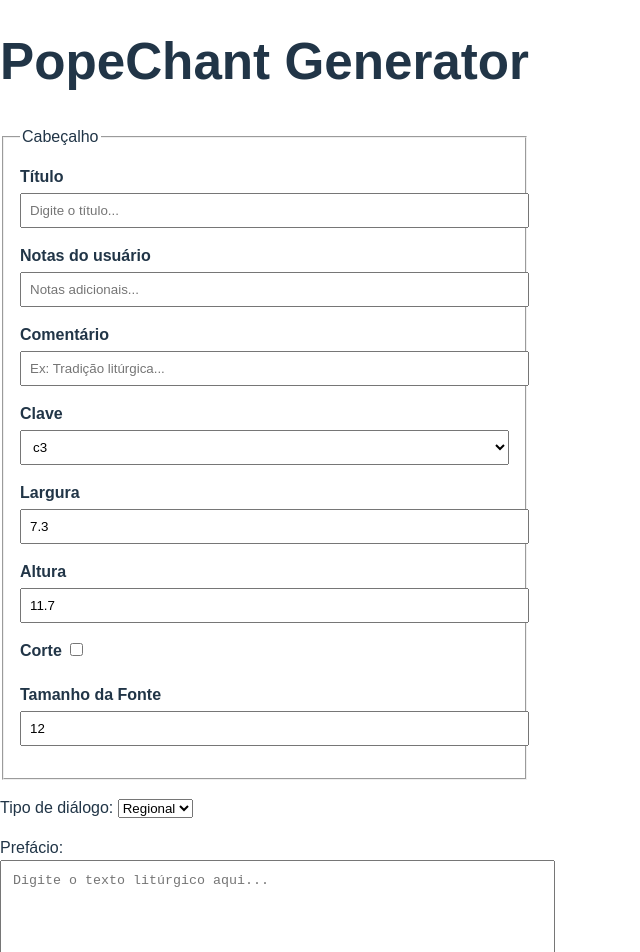
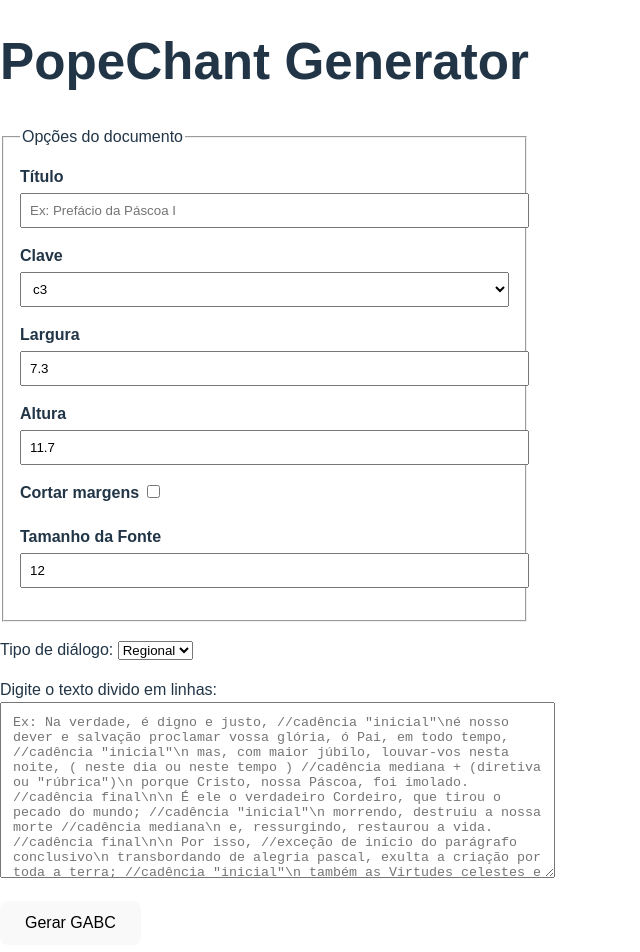
Before and after one commit to ramon-reichert/popechant, a React (Vite) app: page / in a window 1280 px wide. Shown: the top 952 px of the page, without its empty margins (0-640 px from the left). Built offline with nearby package versions, Linux system fonts and the light colour scheme.

Commit message:
fix(app): wip tweak placeholders

```diff
--- a/src/App.jsx
+++ b/src/App.jsx
@@ -4,9 +4,9 @@ const headerFields = [
   {
     name: 'name',
     label: 'Título',
-    placeholder: 'Digite o título...',
+    placeholder: 'Ex: Prefácio da Páscoa I',
     defaultValue: '',
-  },
+  },/*
   {
     name: 'user-notes',
     label: 'Notas do usuário',
@@ -18,7 +18,7 @@ const headerFields = [
     label: 'Comentário',
     placeholder: 'Ex: Tradição litúrgica...',
     defaultValue: '',
-  },
+  },*/
   {
     name: 'clef',
     label: 'Clave',
@@ -28,18 +28,18 @@ const headerFields = [
   {
     name: 'width',
     label: 'Largura',
-    placeholder: 'Ex: 7.3',
+    placeholder: 'Ex: 7.3 inches',
     defaultValue: '7.3',
   },
   {
     name: 'height',
     label: 'Altura',
-    placeholder: 'Ex: 11.7',
+    placeholder: 'Ex: 11.7 inches',
     defaultValue: '11.7',
   },
   {
     name: 'croppdf',
-    label: 'Corte',
+    label: 'Cortar margens',
     placeholder: 'Ex: true ou false',
     defaultValue: `false`,
   },
@@ -66,8 +66,8 @@ function App() {
   const formRef = useRef(null);
   const gabcInputRef = useRef(null);
   const nameRef = useRef(null);
-  const userNotesRef = useRef(null);
-  const commentaryRef = useRef(null);
+ // const userNotesRef = useRef(null);
+ // const commentaryRef = useRef(null);
   const clefRef = useRef(null);
   const widthRef = useRef(null);
   const heightRef = useRef(null);
@@ -77,8 +77,8 @@ function App() {
 
   const refs = {
     name: nameRef,
-    'user-notes': userNotesRef,
-    commentary: commentaryRef,
+  //  'user-notes': userNotesRef,
+  //  commentary: commentaryRef,
     clef: clefRef,
     width: widthRef,
     height: heightRef,
@@ -152,7 +152,7 @@ function App() {
       <h1>PopeChant Generator</h1>
 
       <fieldset style={{ padding: '1rem', marginBottom: '1rem' }}>
-        <legend>Cabeçalho</legend>
+        <legend>Opções do documento</legend>
       {headerFields.map((field) => (
   <div key={field.name} style={{ marginBottom: '1rem' }}>
     <label
@@ -219,11 +219,11 @@ function App() {
       </div>
 
       <div style={{ marginBottom: '1rem' }}>
-        <label>Prefácio:</label>
+        <label>Digite o texto divido em linhas:</label>
         <textarea
           rows={10}
           style={{ width: '100%', padding: '0.75rem' }}
-          placeholder="Digite o texto litúrgico aqui..."
+          placeholder='Ex: Na verdade, é digno e justo, //cadência "inicial"\né nosso dever e salvação proclamar vossa glória, ó Pai, em todo tempo, //cadência "inicial"\n mas, com maior júbilo, louvar-vos nesta noite, ( neste dia ou neste tempo ) //cadência mediana + (diretiva ou "rúbrica")\n porque Cristo, nossa Páscoa, foi imolado. //cadência final\n\n É ele o verdadeiro Cordeiro, que tirou o pecado do mundo; //cadência "inicial"\n morrendo, destruiu a nossa morte //cadência mediana\n e, ressurgindo, restaurou a vida. //cadência final\n\n Por isso, //exceção de início do parágrafo conclusivo\n transbordando de alegria pascal, exulta a criação por toda a terra; //cadência "inicial"\n também as Virtudes celestes e as Potestades angélicas proclamam um hino à vossa glória, //cadência "inicial"\n cantando //cadência mediana\n a uma só voz: //cadência final'
           value={text}
           onChange={(e) => setText(e.target.value)}
         />
```
